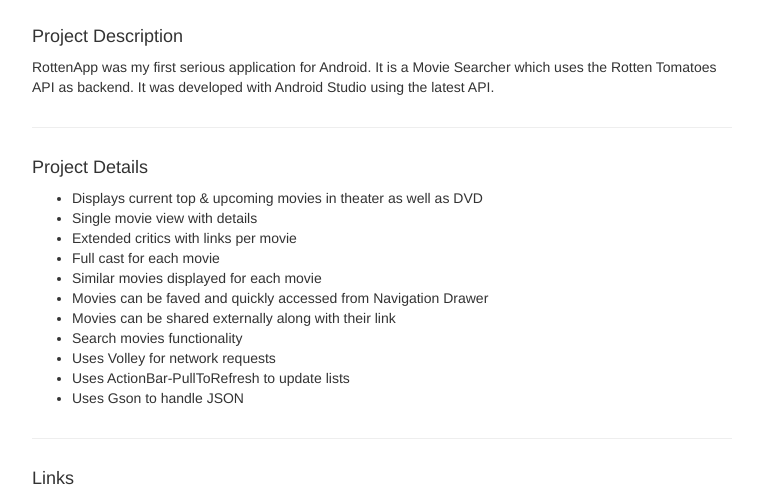
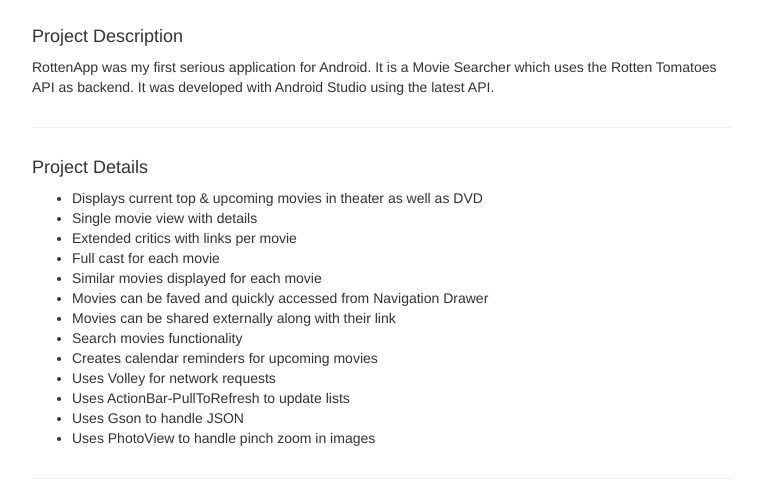
Before and after one commit to bertop89/bertop89.github.io, a plain HTML site: page projects/rottenapp/index.html in a window 1280 px wide. Shown: the part 856-1351 px from the top of the page, without its empty margins (258-1021 px from the left). Drawn offline with nearby package versions, Linux system fonts and the light colour scheme.

Commit message:
Updating RottenApp to last version

```diff
--- a/projects/rottenapp/index.html
+++ b/projects/rottenapp/index.html
@@ -72,9 +72,11 @@
             <li>Movies can be faved and quickly accessed from Navigation Drawer</li>
             <li>Movies can be shared externally along with their link</li>
             <li>Search movies functionality</li>
+            <li>Creates calendar reminders for upcoming movies</li>
             <li>Uses Volley for network requests</li>
             <li>Uses ActionBar-PullToRefresh to update lists</li>
             <li>Uses Gson to handle JSON</li>
+            <li>Uses PhotoView to handle pinch zoom in images</li>
           </ul>
       </div>
     </div>
```
Also changed, not shown: projects/rottenapp/cover.png.
